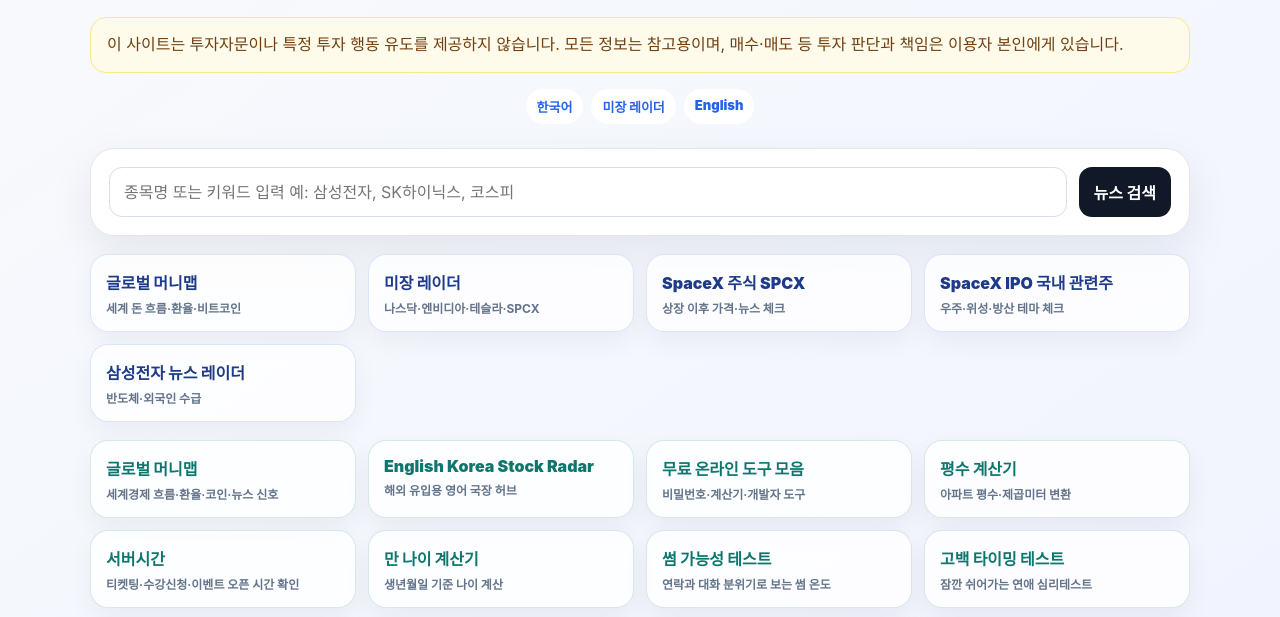
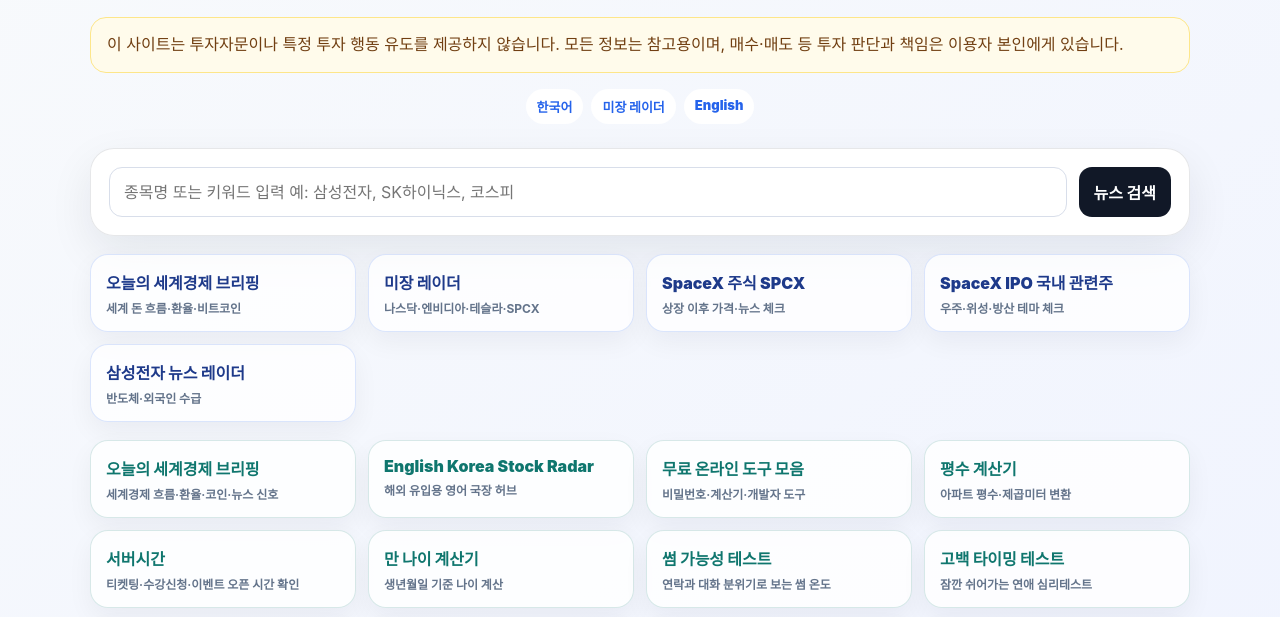
Before and after one commit to inma8743/stock-board, a plain HTML site: page index.html in a window 1280 px wide. Shown: the part 164-781 px from the top of the page. Drawn offline with Linux system fonts and the light colour scheme; a script that the page names is missing.

Commit message:
Link daily money briefing

```diff
--- a/index.html
+++ b/index.html
@@ -203,7 +203,7 @@
     </section>
 
     <nav class="hero-links" aria-label="인기 주식 테마 바로가기">
-      <a class="hero-link" href="https://global-money-map.vercel.app/">글로벌 머니맵<span>세계 돈 흐름·환율·비트코인</span></a>
+      <a class="hero-link" href="https://global-money-map.vercel.app/today.html">오늘의 세계경제 브리핑<span>세계 돈 흐름·환율·비트코인</span></a>
       <a class="hero-link" href="/us.html">미장 레이더<span>나스닥·엔비디아·테슬라·SPCX</span></a>
       <a class="hero-link" href="/spacex-stock-spcx.html">SpaceX 주식 SPCX<span>상장 이후 가격·뉴스 체크</span></a>
       <a class="hero-link" href="/spacex-ipo-korea-stocks.html">SpaceX IPO 국내 관련주<span>우주·위성·방산 테마 체크</span></a>
@@ -211,7 +211,7 @@
     </nav>
 
     <nav class="entry-links" aria-label="많이 찾는 다음 경로">
-      <a class="entry-link" href="https://global-money-map.vercel.app/" data-track="entry_global_money_map">글로벌 머니맵<span>세계경제 흐름·환율·코인·뉴스 신호</span></a>
+      <a class="entry-link" href="https://global-money-map.vercel.app/today.html" data-track="entry_global_money_map_today">오늘의 세계경제 브리핑<span>세계경제 흐름·환율·코인·뉴스 신호</span></a>
       <a class="entry-link" href="/en.html" data-track="entry_english_hub">English Korea Stock Radar<span>해외 유입용 영어 국장 허브</span></a>
       <a class="entry-link" href="https://password-generator-self-seven.vercel.app/tools.html" data-track="entry_tools_hub">무료 온라인 도구 모음<span>비밀번호·계산기·개발자 도구</span></a>
       <a class="entry-link" href="https://area-calculator-dun.vercel.app/" data-track="entry_area_calculator">평수 계산기<span>아파트 평수·제곱미터 변환</span></a>
```
